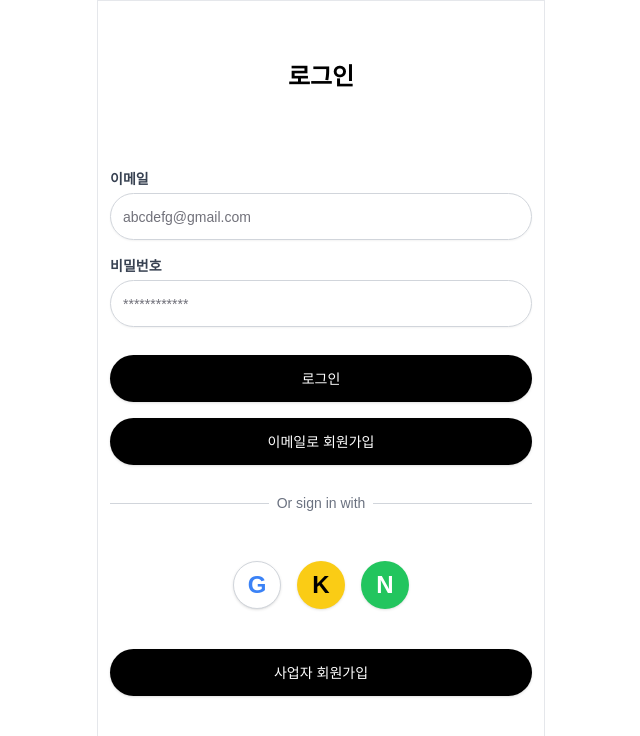
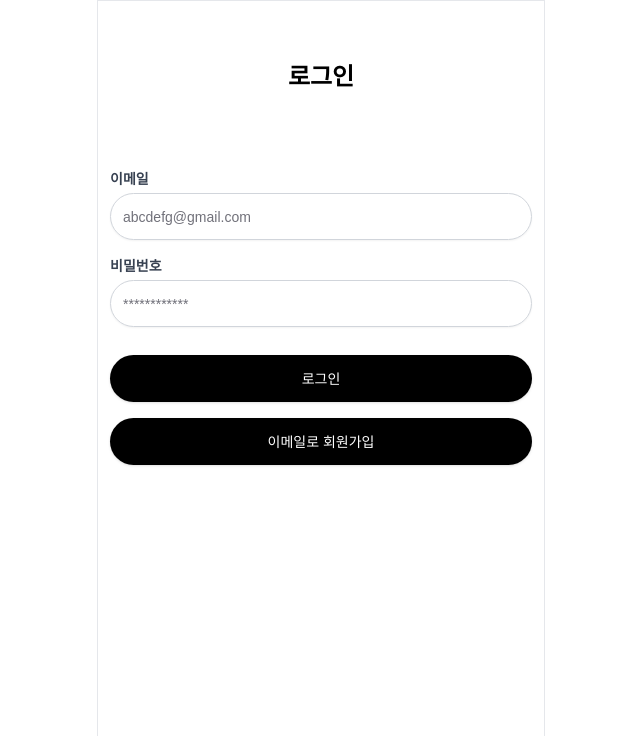
Before and after one commit to teamGrowup/fd_grow, a Next.js app in the folder src/app/seller/: page / in a window 1280 px wide. Shown: the top 736 px of the page, without its empty margins (319-959 px from the left). Built offline with nearby package versions, Linux system fonts and the light colour scheme.

Commit message:
refactor: seller Login

```diff
--- a/src/app/seller/src/app/(routes)/(landing)/page.tsx
+++ b/src/app/seller/src/app/(routes)/(landing)/page.tsx
@@ -1,4 +1,3 @@
-import { Button } from "@/packages/ui/src/index";
 import LoginForm from "../../../components/auth/LoginForm";
 
 export default function LoginScreen() {
@@ -7,31 +6,6 @@ export default function LoginScreen() {
       <h2 className="text-2xl font-bold text-center my-[60px]">로그인</h2>
 
       <LoginForm />
-
-      <div className="my-6 text-center text-sm text-gray-500 relative">
-        <span className="bg-white px-2 relative z-10">Or sign in with</span>
-        <div className="absolute top-1/2 left-0 right-0 h-px bg-gray-300 -z-1"></div>
-      </div>
-
-      <div className="flex justify-center space-x-4 mb-6 translate-y-6">
-        <Button className="w-12 h-12 rounded-full bg-white border border-gray-300 flex items-center justify-center p-0">
-          <span className="text-2xl font-bold text-blue-500">G</span>
-        </Button>
-        <Button className="w-12 h-12 rounded-full bg-yellow-400 flex items-center justify-center p-0">
-          <span className="text-2xl font-bold text-black">K</span>
-        </Button>
-        <Button className="w-12 h-12 rounded-full bg-green-500 flex items-center justify-center p-0">
-          <span className="text-2xl font-bold text-white">N</span>
-        </Button>
-      </div>
-      <form action="/signup/business">
-        <Button
-          className="w-full bg-black text-white hover:bg-gray-700 rounded-full py-2 translate-y-10 h-[47px]"
-          type="submit"
-        >
-          사업자 회원가입
-        </Button>
-      </form>
     </div>
   );
 }
```
